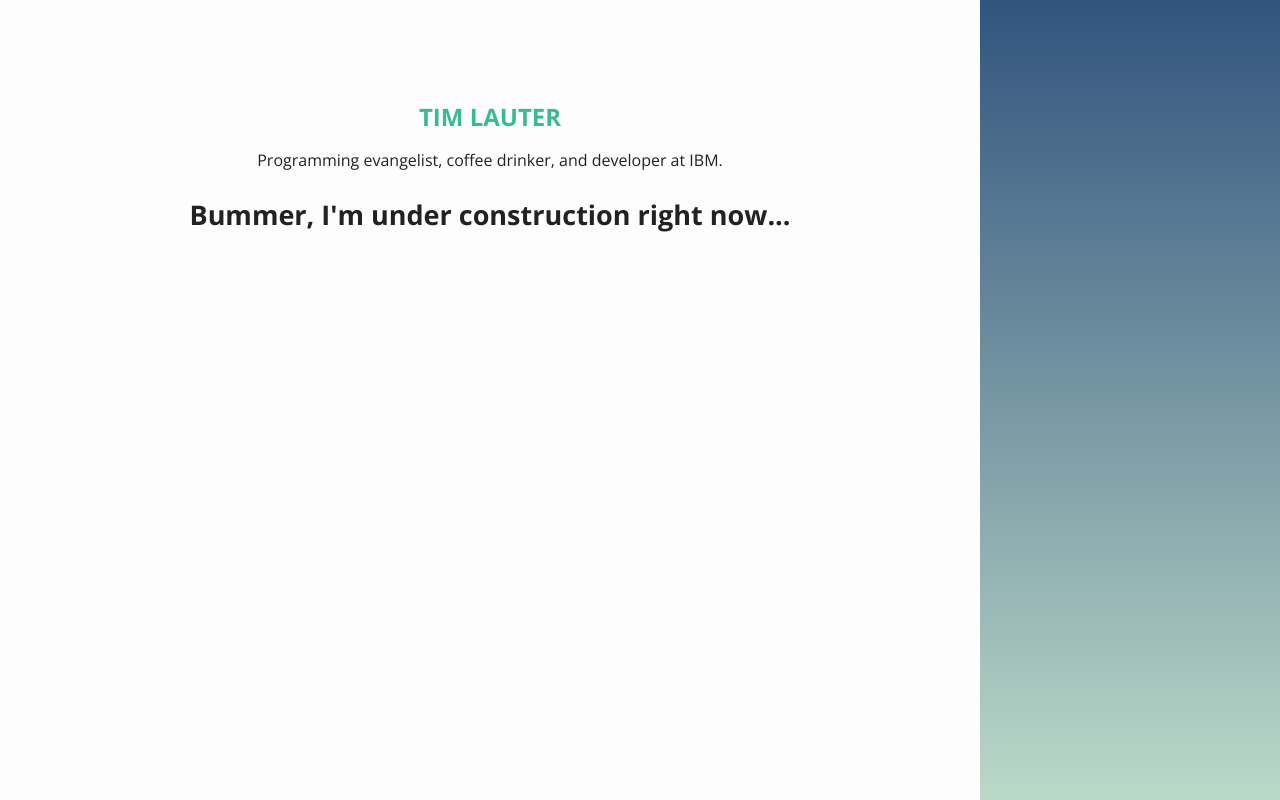
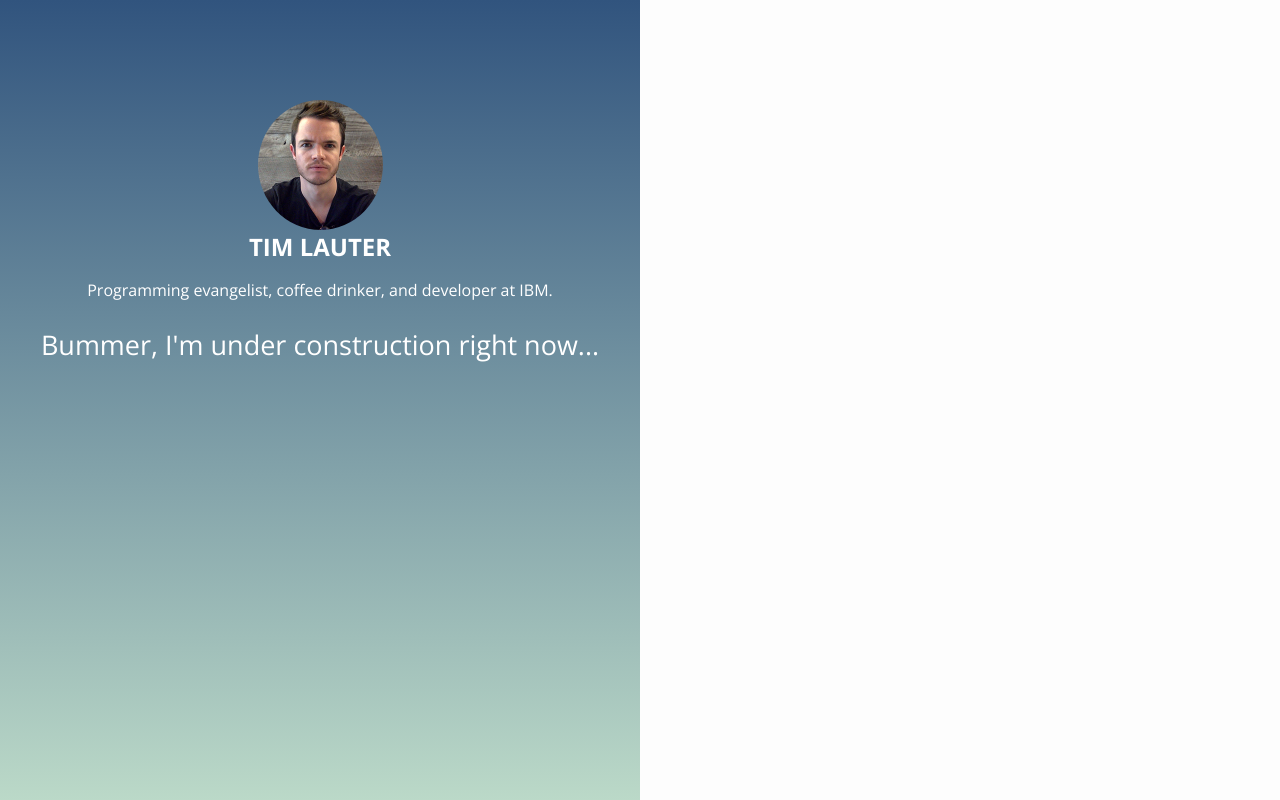
Before and after one commit to t-l9/tim, a website: page public/app/views/index.html in a window 1280 px wide. Drawn offline with nearby package versions, Linux system fonts and the light colour scheme; files that its build step writes are made by us from their sources; no server answers.

Commit message:
new format

```diff
--- a/public/app/views/index.html
+++ b/public/app/views/index.html
@@ -30,14 +30,15 @@
     </head>
     <body ng-app="mainApp">
         <header>
-            <!-- <img src="assets/images/profile.png" alt="Tim Lauter"> -->
+            <img src="assets/images/profile.png" alt="Tim Lauter">
+
+            <h1 id="name">Tim Lauter</h1>
+            <h2 id="job">Programming evangelist, coffee drinker, and developer at IBM.</h2>
+            <h3 id="announcement">Bummer, I'm under construction right now...</h3>
+
         </header>
         <main>
-            <section id="hero">
-                <h1 id="name">Tim Lauter</h1>
-                <h2 id="job">Programming evangelist, coffee drinker, and developer at IBM.</h2>
-                <h3 id="announcement">Bummer, I'm under construction right now...</h3>
-            </section>
+
 
             <section id="posts">
                 <div class="row">
--- a/public/assets/stylesheets/sass/_header.scss
+++ b/public/assets/stylesheets/sass/_header.scss
@@ -1,11 +1,10 @@
 header {
-    width: 300px;
+    width: 50%;
     min-height: 100%;
     position: fixed;
     text-align: center;
     padding: 100px 0;
-    right: 0;
-    color: #fff;
+    left: 0;
     background-image: -webkit-gradient(
     	linear,
     	left top,
@@ -22,4 +21,27 @@ header {
         border-radius: 100%;
         width: 125px;
     }
+
+    #name, #job, #announcement {
+        color: $white
+    }
+
+    #name {
+        margin: 0 0 15px 0;
+        font-size: 24px;
+        font-weight: $bold;
+        text-transform: uppercase;
+    }
+
+    #job {
+        font-size: 30px;
+        font-weight: $thin;
+        font-size: 16px;
+    }
+
+    #announcement {
+        margin: 25px 0;
+        font-weight: $thin;
+    }
+
 }
--- a/public/assets/stylesheets/sass/_main-content.scss
+++ b/public/assets/stylesheets/sass/_main-content.scss
@@ -1,29 +1,3 @@
 main {
-    margin: 0 300px 0 0;
-    #hero {
-        text-align: center;
-        padding: 100px 150px;
-
-        #name {
-            margin: 0 0 15px 0;
-            color: $green;
-            font-size: 24px;
-            font-weight: $bold;
-            text-transform: uppercase;
-        }
-
-        #job {
-            font-size: 30px;
-            font-weight: $thin;
-            font-size: 16px;
-        }
-        form {
-            padding: 25px 0;
-        }
-
-        #announcement {
-            margin: 25px 0;
-            font-weight: $bold;
-        }
-    }
+    margin: 0 0 0 50%;
 }
--- a/public/assets/stylesheets/sass/_variables.scss
+++ b/public/assets/stylesheets/sass/_variables.scss
@@ -1,4 +1,5 @@
 $green: #36bd8e;
+$white: #ffffff;
 $font-sans-serif: 'Open Sans', sans-serif;
 $font-serif: 'Merriweather', serif;
 $bold: 700;
```
Also changed, not shown: public/assets/stylesheets/main.css, 1 other file.
